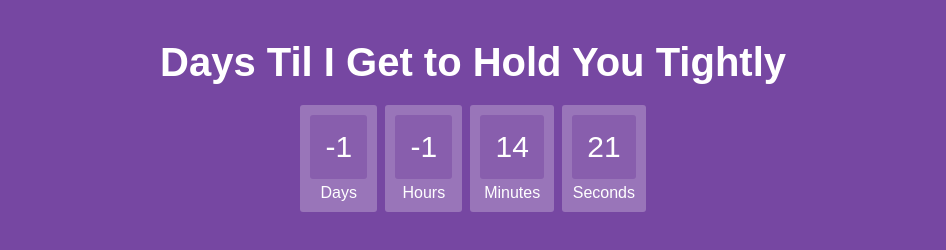
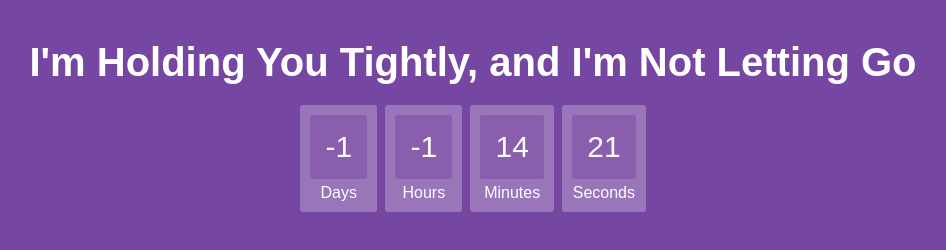
Before and after one commit to J-Mo63/back-together, a plain HTML site: page index.html in a window 1280 px wide. Shown: the whole page, without its empty margins (167-1113 px from the left). Drawn offline with Linux system fonts and the light colour scheme.

Commit message:
Updated header message

```diff
--- a/index.html
+++ b/index.html
@@ -5,7 +5,7 @@
         <script src="scripts.js"></script>
     </head>
     <body>
-        <h1>Days Til I Get to Hold You Tightly</h1>
+        <h1>I'm Holding You Tightly, and I'm Not Letting Go</h1>
         <div id="clockdiv">
           <div>
             <span class="days"></span>
```
